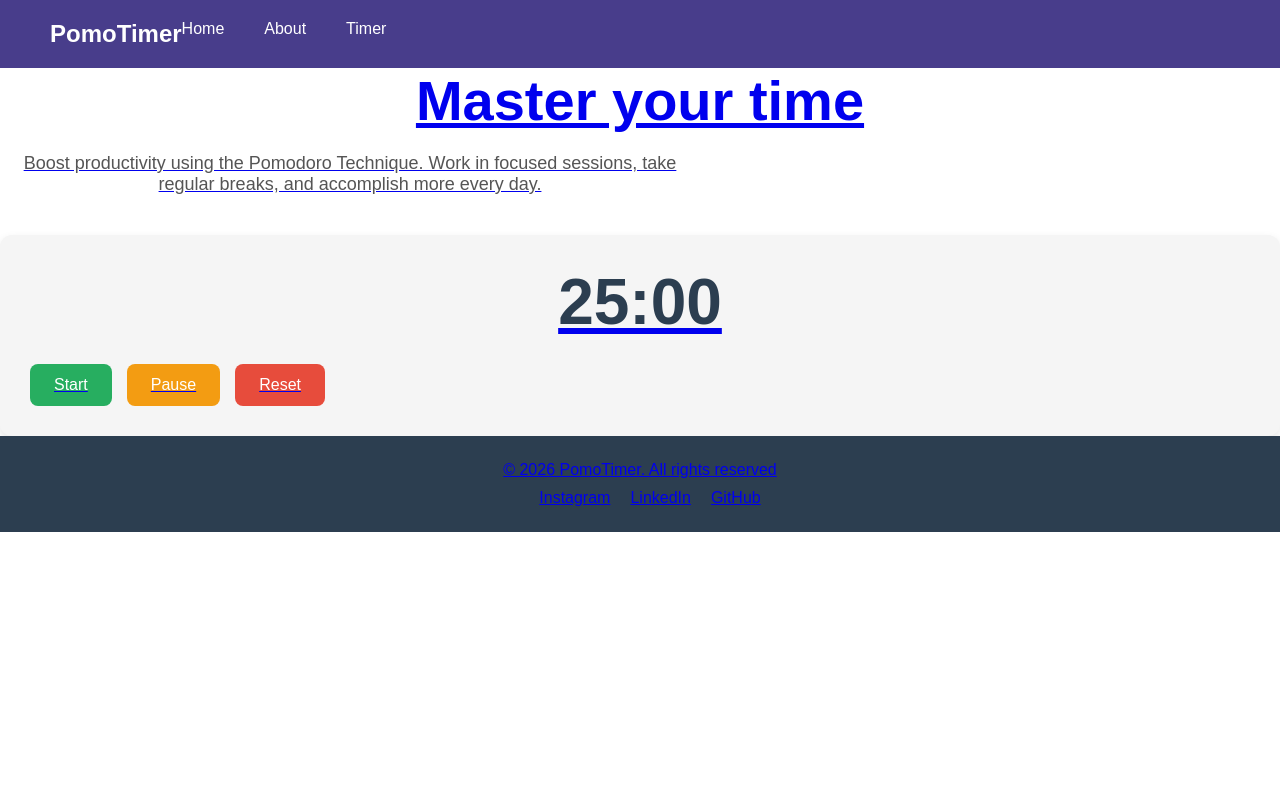
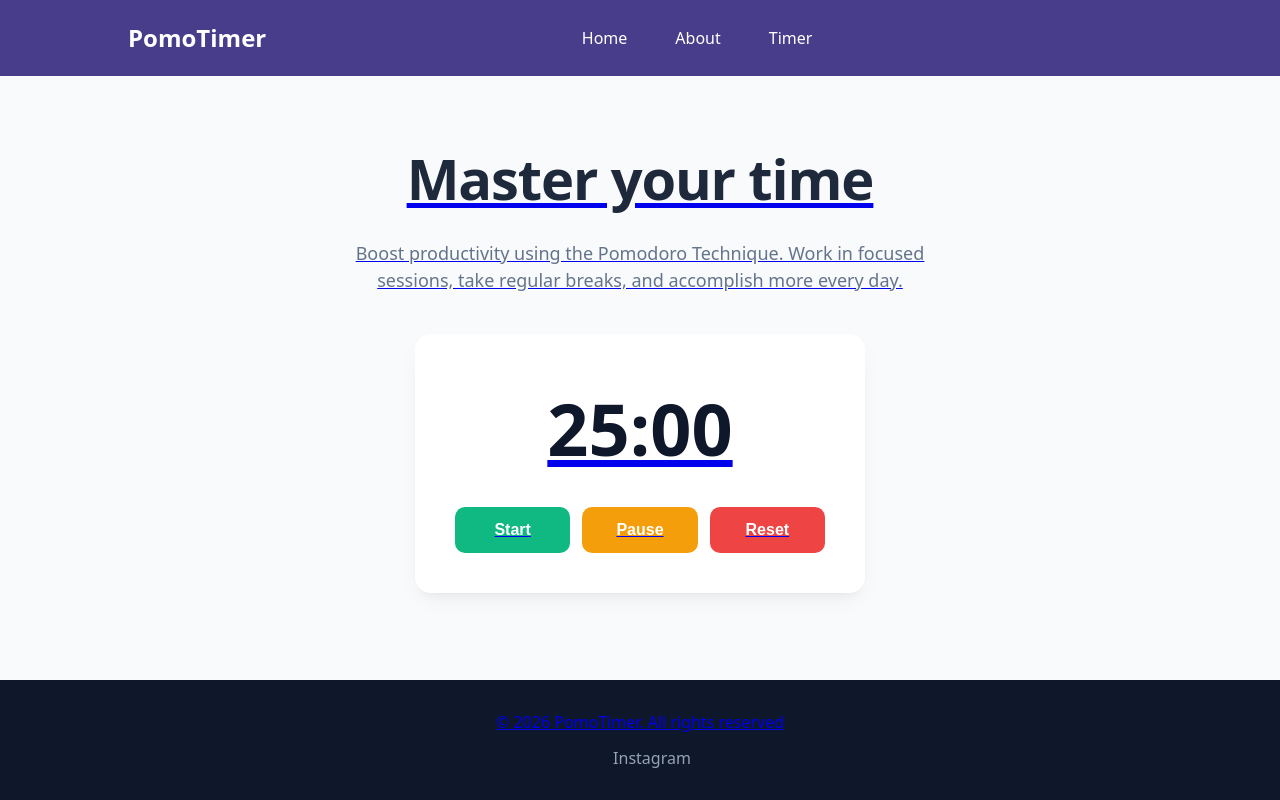
Before and after one commit to shinchan0604/webdev, a plain HTML site: page pomotrack/index.html in a window 1280 px wide. Drawn offline with Linux system fonts and the light colour scheme.

Commit message:
added flexbox and changed the font

```diff
--- a/pomotrack/index.html
+++ b/pomotrack/index.html
@@ -39,8 +39,7 @@
             <p>&copy; 2026 PomoTimer. All rights reserved</p>
             <div class="social-links">
                 <a href="#">Instagram</a>
-                <a href="#">LinkedIn</a>
-                <a href="#">GitHub</a>
+
             </div>
         </footer>
 
--- a/pomotrack/styles.css
+++ b/pomotrack/styles.css
@@ -1,123 +1,175 @@
-*{
-    margin:0;
+/* 1. Global Reset & Box Model */
+* {
+    margin: 0;
     padding: 0;
     box-sizing: border-box;
 }
-body{
-    font-family: Arial, Helvetica, sans-serif;
+
+body {
+    /* CHANGED: Switched to a cleaner, modern system font stack */
+    font-family: system-ui, -apple-system, BlinkMacSystemFont, 'Segoe UI', Roboto, Oxygen, Ubuntu, Cantarell, sans-serif;
     min-height: 100vh;
     display: flex;
     flex-direction: column;
+    background-color: #f8fafc; /* Sleek, light slate tint fit for web dashboards */
+    color: #0f172a;
+    line-height: 1.5;
 }
-header{
+
+/* 2. Header & Navigation */
+header {
     display: flex;
-    justify-content: "space-between";
-    align-items: "center";
-    padding: 20px 50px;
-    background-color:darkslateblue;
+    justify-content: space-between;
+    align-items: center;
+    padding: 1.25rem 10%; /* CHANGED: Fluid padding scale keeps it centered on wide displays */
+    background-color: darkslateblue;
     color: white;
+}
 
+.logo {
+    font-size: 24px;
+    font-weight: 700;
 }
-.logo{
-    font-size: 24px;
-    font-weight: bold;
-}
-nav ul{
+
+nav ul {
     display: flex;
     list-style: none;
-    gap: 20px;
+    gap: 24px;
 }
-nav a{
-    text-decoration: none;
+
+nav a {
+    text-decoration: none; /* REMOVED: Stripped underlines */
     color: white;
     font-weight: 500;
+    transition: color 0.2s ease;
 }
-nav a:hover{
-    color:coral;
+
+nav a:hover {
+    color: coral;
 }
-.hero{
+
+/* 3. Hero Layout Component */
+.hero {
     flex: 1;
+    display: flex;
+    flex-direction: column;
     justify-content: center;
     align-items: center;
     text-align: center;
+    padding: 60px 20px;
+    width: 100%;
+    max-width: 1200px; /* CHANGED: Added max-width limits so text doesn't stretch too wide on desktop scales */
+    margin: 0 auto;    /* Centers the main block container on screen */
 }
-.hero h1{
+
+.hero h1 {
     font-size: 56px;
+    font-weight: 800;
     margin-bottom: 20px;
+    color: #1e293b;
+    letter-spacing: -0.02em; /* Modern font adjustment for big headlines */
 }
+
 .hero p {
-    max-width: 700px;
+    max-width: 600px;
     font-size: 18px;
-    color: #555;
+    color: #64748b;
     margin-bottom: 40px;
 }
+
+/* 4. Timer Section */
 .timer-container {
-    background-color: #f5f5f5;
+    background-color: #ffffff;
+    padding: 40px;
+    border-radius: 16px; /* Slightly smoother rounded corners */
+    box-shadow: 0 10px 25px -5px rgba(0, 0, 0, 0.05), 0 8px 10px -6px rgba(0, 0, 0, 0.05); /* Premium web soft shadow */
+    display: flex;
+    flex-direction: column;
+    align-items: center;
+    width: 100%;
+    max-width: 450px; /* CHANGED: Constrained timer box so it doesn't stretch full width */
+}
 
-    padding: 30px;
+#timer {
+    font-size: 72px; /* Marginally bigger font scale for the clock display */
+    margin-bottom: 25px;
+    font-weight: 700;
+    color: #0f172a;
+    font-variant-numeric: tabular-nums; /* Keeps numbers from shifting horizontally while counting */
+}
 
-    border-radius: 12px;
-
-    box-shadow: 0 4px 10px rgba(0,0,0,0.1);
-}
-#timer {
-    font-size: 64px;
-    margin-bottom: 25px;
-    color: #2c3e50;
-}
 .button-group {
     display: flex;
-    gap: 15px;
+    gap: 12px;
+    width: 100%;
 }
+
+/* 5. Core Button Components */
 button {
-    padding: 12px 24px;
+    flex: 1; /* Distributes explicit equivalent width to buttons */
+    padding: 14px 24px;
     border: none;
-    border-radius: 8px;
+    border-radius: 10px;
     cursor: pointer;
     font-size: 16px;
+    font-weight: 600;
     color: white;
+    transition: transform 0.1s ease, filter 0.2s ease;
 }
-#start-btn {
-    background-color: #27ae60;
+
+button:hover {
+    filter: brightness(0.92);
 }
-#pause-btn {
-    background-color: #f39c12;
+
+button:active {
+    transform: scale(0.96);
 }
-#reset-btn {
-    background-color: #e74c3c;
+
+#start-btn { background-color: #10b981; }
+#pause-btn { background-color: #f59e0b; }
+#reset-btn { background-color: #ef4444; }
+
+/* 6. Footer Layout Component */
+footer {
+    background-color: #0f172a;
+    color: #94a3b8;
+    text-align: center;
+    padding: 30px;
+    margin-top: auto; /* Ensures footer sticks securely to the absolute page bottom */
 }
-footer {
-    background-color: #2c3e50;
-    color: white;
 
-    text-align: center;
-
-    padding: 25px;
-}
 .social-links {
-    margin-top: 10px;
-
+    margin-top: 12px;
     display: flex;
     justify-content: center;
-    gap: 20px;
+    gap: 24px;
 }
+
+.social-links a {
+    color: #94a3b8;
+    text-decoration: none; /* REMOVED: Stripped underlines from footer links */
+    transition: color 0.2s ease;
+}
+
 .social-links a:hover {
-    text-decoration: underline;
+    text-decoration: none; /* REMOVED: Stripped default underline hover effect */
+    color: coral;
 }
+
+/* 7. Responsive Breakpoint Media Queries */
 @media (max-width: 768px) {
-
     header {
         flex-direction: column;
-        gap: 15px;
+        gap: 16px;
+        padding: 20px;
     }
 
     nav ul {
-        flex-direction: column;
-        align-items: center;
+        gap: 16px;
     }
 
     .hero h1 {
-        font-size: 36px;
+        font-size: 38px;
     }
 
     .hero p {
@@ -125,7 +177,7 @@
     }
 
     #timer {
-        font-size: 48px;
+        font-size: 56px;
     }
 
     .button-group {
```
